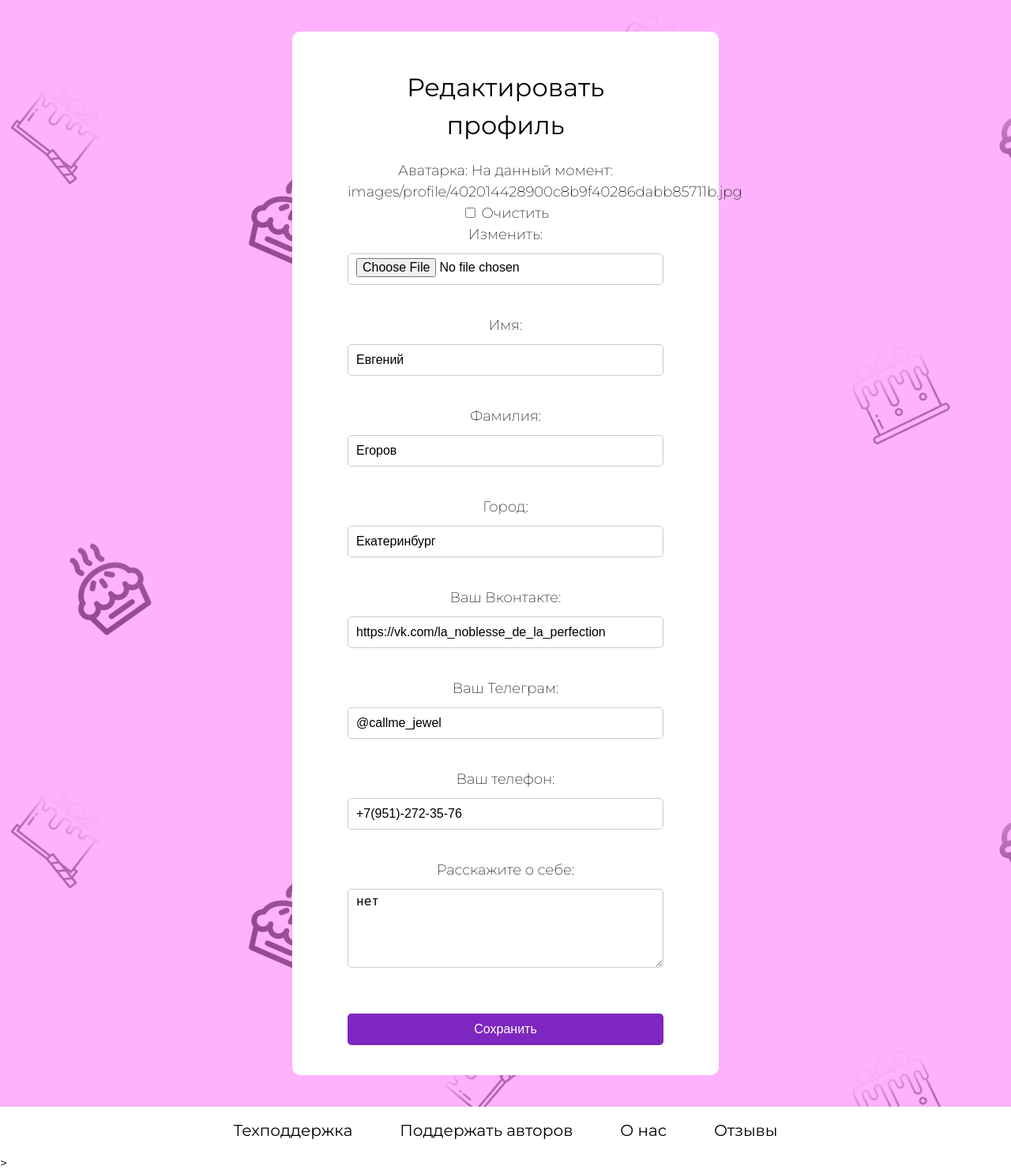
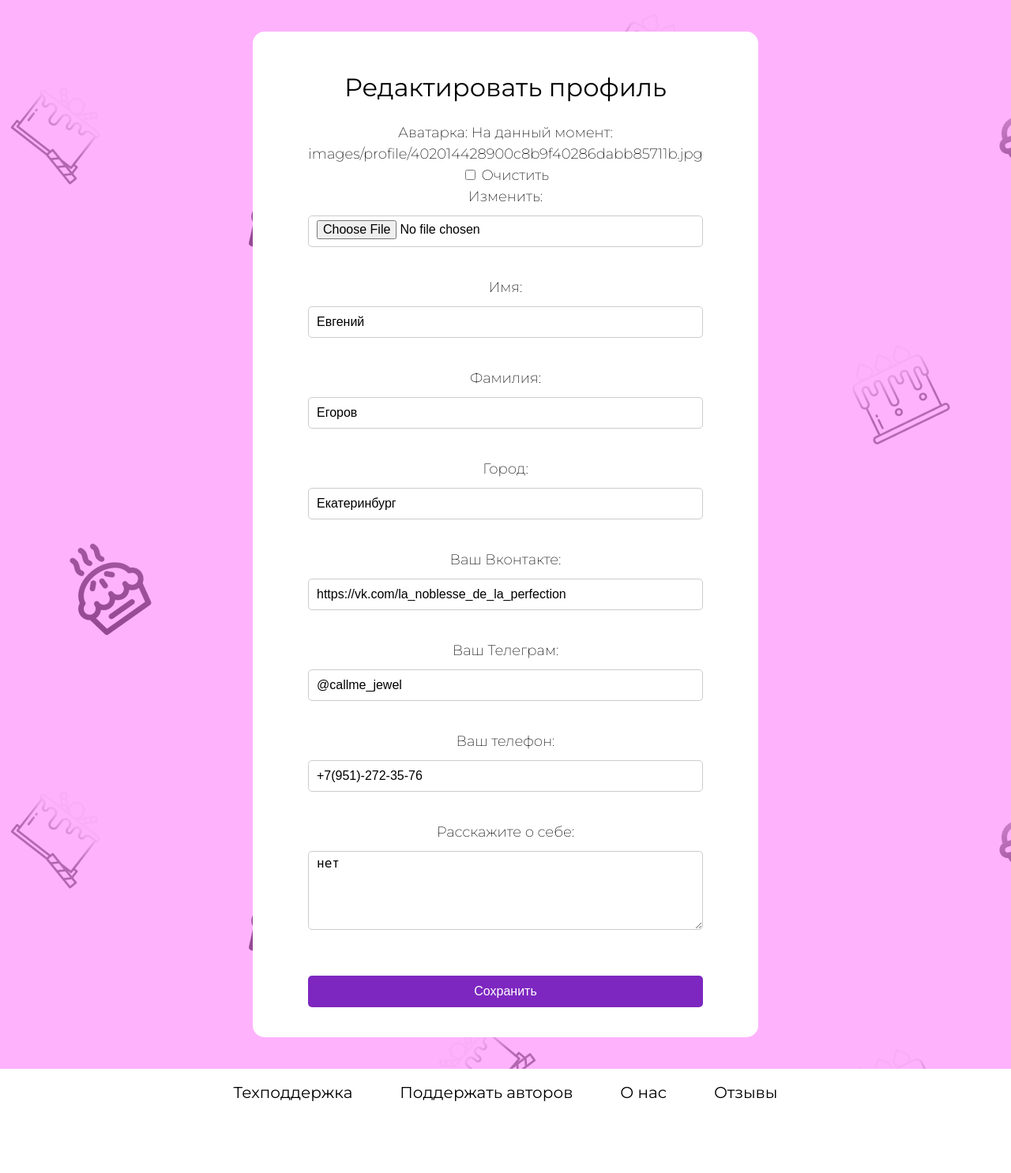
Before and after one commit to weykko/digitalportfolio-PP, a Django app: page /profile/1/edit/ in a window 1280 px wide. Shown: the part 86-1572 px from the top of the page at 79% size. After the commit the page ends 1481 px from the top, so only its background shows below. Run offline with Django 5.2, Linux system fonts and the light colour scheme; a user stored in the database is signed in; data comes from the database, SQL or seed files in the repository; both versions use the stored data as it was after the commit; parts of the project's set-up code (start-up, migrations or seed data) failed here and were passed over; some web fonts are replaced.

Commit message:
Обновлен стиль страниц

```diff
--- /dev/null
+++ b/код/mysite/mysite/static/css/createpost.css
@@ -0,0 +1,3 @@
+.send-button{
+    transition: background-color 0.3s, color 0.3s, opacity 0.3s;
+}
--- a/код/mysite/mysite/static/css/edit_profile.css
+++ b/код/mysite/mysite/static/css/edit_profile.css
@@ -5,6 +5,9 @@ body {
     font-weight: 400;
     margin: 0;
     padding: 0;
+    display: flex;
+    flex-direction: column;
+    min-height: 100vh;
 }
 
 main{
@@ -13,6 +16,7 @@ main{
     background-image: url("../img/keks1.png");
     padding-top: 40px;
     padding-bottom: 40px;
+    flex: 1;
 }
 
 .content {
@@ -30,10 +34,10 @@ h2 {
 }
 
 .container {
-    width: 450px;
+    width: 600px;
     text-align: center;
     background-color: #ffffff;
-    border-radius: 10px;
+    border-radius: 15px;
     padding: 20px;
     display: block;
     text-align: left;
@@ -77,7 +81,7 @@ h2 {
     color: white;
     border: none;
     cursor: pointer;
-    transition: background-color 0.3s, color 0.3s;
+    transition: background-color 0.3s, color 0.3s, opacity 0.3s;
 }
 
 .bootstrap-form input[type="submit"]:hover {
--- a/код/mysite/mysite/static/css/footer.css
+++ b/код/mysite/mysite/static/css/footer.css
@@ -20,4 +20,5 @@
     color: black;
     text-decoration: none;
     font-size: 20px;
+    transition: background-color 0.3s, color 0.3s, opacity 0.3s;
 }
--- a/код/mysite/mysite/static/css/header.css
+++ b/код/mysite/mysite/static/css/header.css
@@ -8,6 +8,7 @@ header {
 a {
     text-decoration: none;
     color: black;
+    transition: background-color 0.3s, color 0.3s, opacity 0.3s;
 }
 
 
--- a/код/mysite/mysite/static/css/home_style.css
+++ b/код/mysite/mysite/static/css/home_style.css
@@ -76,6 +76,7 @@ body {
     font-size: 35px;
     color: black;
     text-decoration: none;
+    transition: background-color 0.3s, color 0.3s, opacity 0.3s;
 }
 
 a {
--- a/код/mysite/mysite/static/css/registration.css
+++ b/код/mysite/mysite/static/css/registration.css
@@ -81,4 +81,10 @@ main {
   color: white;
   border: none;
   cursor: pointer;
+  font-family: Montserrat;
+  transition: background-color 0.3s, color 0.3s, opacity 0.3s;
 }
+
+.register_text:hover{
+    opacity:0.75;
+}
--- a/код/mysite/mysite/static/css/style-login.css
+++ b/код/mysite/mysite/static/css/style-login.css
@@ -107,6 +107,7 @@ h2 {
     font-size: 25px;
     margin-bottom: 60px;
     border: 0;
+    transition: background-color 0.3s, color 0.3s, opacity 0.3s;
 
 }
 .login_input:hover {
--- a/код/mysite/mysite/static/css/style_profile.css
+++ b/код/mysite/mysite/static/css/style_profile.css
@@ -55,7 +55,7 @@ body {
     padding: 15px;
     box-sizing:border-box;
     background-color: rgba(125, 39, 192, 1);
-    transition: background-color 0.3s, color 0.3s;
+    transition: background-color 0.3s, color 0.3s, opacity 0.3s;
 }
 
 .edit_profile:hover {
--- a/код/mysite/mysite/static/css/timeline.css
+++ b/код/mysite/mysite/static/css/timeline.css
@@ -69,6 +69,7 @@ img.mainpage-avatar-img {
     color: white;
     cursor: pointer;
     opacity: 0.75;
+    transition: background-color 0.3s, color 0.3s, opacity 0.3s;
 }
 
 .filter-button:hover {
--- a/код/mysite/search/templates/HomePage/home.html
+++ b/код/mysite/search/templates/HomePage/home.html
@@ -3,12 +3,13 @@
 <html lang="ru">
   <head>
     <meta charset="utf-8">
-    <title>Главная</title>
+    <title>Sweet Creations</title>
     <link rel="preconnect" href="https://fonts.googleapis.com">
     <link rel="preconnect" href="https://fonts.gstatic.com" crossorigin>
     <link href="https://fonts.googleapis.com/css2?family=Montserrat:ital,wght@0,100..900;1,100..900&family=Viaoda+Libre&display=swap" rel="stylesheet">
     <link href="{% static 'css/home_style.css' %}" rel="stylesheet">
     <link href="{% static 'css/footer.css' %}" rel="stylesheet">
+    <link rel="icon" href="{% static 'img/Header-logo.svg' %}" type="image/svg">
   </head>
   <body>
     {% include 'blocks/header.html' %}
--- a/код/mysite/search/templates/PostPage/createpost.html
+++ b/код/mysite/search/templates/PostPage/createpost.html
@@ -10,6 +10,7 @@
     <link href="{% static 'css/bootstrap.css' %}" rel="stylesheet">
     <link href="{% static 'css/timeline.css' %}" rel="stylesheet">
     <link href="{% static 'css/footer.css' %}" rel="stylesheet">
+    <link href="{% static 'css/createpost.css' %}" rel="stylesheet">
     <script src="{% static 'js/main.js' %}"></script>
     <script src="{% static 'js/scripts.js' %}"></script>
 </head>
--- a/код/mysite/search/templates/PostPage/timeline.html
+++ b/код/mysite/search/templates/PostPage/timeline.html
@@ -15,6 +15,8 @@
     <link href="{% static 'css/header.css' %}" rel="stylesheet">
     <script src="{% static 'js/main.js' %}"></script>
     <script src="{% static 'js/scripts.js' %}"></script>
+    <title>Лента</title>
+    <link rel="icon" href="{% static 'img/Header-logo.svg' %}" type="image/svg">
 </head>
 <body>
 <header class="page-header">
--- a/код/mysite/search/templates/Registration/edit_profile.html
+++ b/код/mysite/search/templates/Registration/edit_profile.html
@@ -7,7 +7,8 @@
     <link href="https://fonts.googleapis.com/css2?family=Montserrat:ital,wght@0,100..900;1,100..900&family=Viaoda+Libre&display=swap" rel="stylesheet">
     <link href="{% static 'css/header.css' %}" rel="stylesheet">
     <link href="{% static 'css/edit_profile.css' %}" rel="stylesheet">
-    <title>Вход</title>
+    <title>Редактировать профиль</title>
+    <link rel="icon" href="{% static 'img/Header-logo.svg' %}" type="image/svg">
 </head>
 <body>
     <header class="page-header">
@@ -47,8 +48,8 @@
           </div>
     </header>
     <main>
-        <div class="container content" style="text-align: center; width: 500px;">
-            <div style="display: inline-block; width: 400px;">
+        <div class="container content" style="text-align: center;">
+            <div style="display: inline-block; width: 500px;">
                 <h2>Редактировать профиль</h2>
                 <form method="post" class="bootstrap-form" enctype="multipart/form-data">
                     {% csrf_token %}
@@ -59,5 +60,5 @@
         </div>
     </main>
     {% include 'blocks/footer.html' %}
-</body>>
+</body>
 {% endblock %}
--- a/код/mysite/search/templates/Registration/login.html
+++ b/код/mysite/search/templates/Registration/login.html
@@ -11,6 +11,7 @@
     <link href="https://fonts.googleapis.com/css2?family=Montserrat:ital,wght@0,100..900;1,100..900&family=Viaoda+Libre&display=swap" rel="stylesheet">
     <link href="{% static 'css/style-login.css' %}" rel="stylesheet">
     <title>Вход</title>
+    <link rel="icon" href="{% static 'img/Header-logo.svg' %}" type="image/svg">
 </head>
 <link href="{% static 'css/header.css' %}" rel="stylesheet">
 <header class="page-header">
--- a/код/mysite/search/templates/Registration/profile.html
+++ b/код/mysite/search/templates/Registration/profile.html
@@ -11,6 +11,7 @@
     <link href="{% static 'css/header.css' %}" rel="stylesheet">
     <link href="{% static 'css/style_profile.css' %}" rel="stylesheet">
     <title>Профиль</title>
+    <link rel="icon" href="{% static 'img/Header-logo.svg' %}" type="image/svg">
 </head>
   <body>
     <header class="page-header">
--- a/код/mysite/search/templates/Registration/register.html
+++ b/код/mysite/search/templates/Registration/register.html
@@ -9,6 +9,8 @@
     <link rel="preconnect" href="https://fonts.gstatic.com" crossorigin>
     <link href="https://fonts.googleapis.com/css2?family=Montserrat:ital,wght@0,100..900;1,100..900&family=Viaoda+Libre&display=swap" rel="stylesheet">
     <link href="{% static 'css/registration.css' %}" rel="stylesheet">
+    <title>Регистрация</title>
+    <link rel="icon" href="{% static 'img/Header-logo.svg' %}" type="image/svg">
 </head>
 <body>
 <link href="{% static 'css/header.css' %}" rel="stylesheet">
--- a/код/mysite/search/templates/Search/search_profiles.html
+++ b/код/mysite/search/templates/Search/search_profiles.html
@@ -8,6 +8,7 @@
     <link href="{% static 'css/header.css' %}" rel="stylesheet">
     <link href="{% static 'css/search-style.css' %}" rel="stylesheet">
     <title>Поиск профилей</title>
+    <link rel="icon" href="{% static 'img/Header-logo.svg' %}" type="image/svg">
 </head>
     <body>
         <header class="page-header">
--- a/код/mysite/search/templates/Stuff/aboutus.html
+++ b/код/mysite/search/templates/Stuff/aboutus.html
@@ -10,6 +10,7 @@
         <link href="{% static 'css/header.css' %}" rel="stylesheet">
         <link href="{% static 'css/aboutus.css' %}" rel="stylesheet">
         <link href="{% static 'css/footer.css' %}" rel="stylesheet">
+        <link rel="icon" href="{% static 'img/Header-logo.svg' %}" type="image/svg">
     </head>
     <body>
     {% include 'blocks/header.html' %}
```
Also changed, not shown: код/mysite/mysite/static/css/post.css (+15 -2 lines), код/mysite/db.sqlite3.
